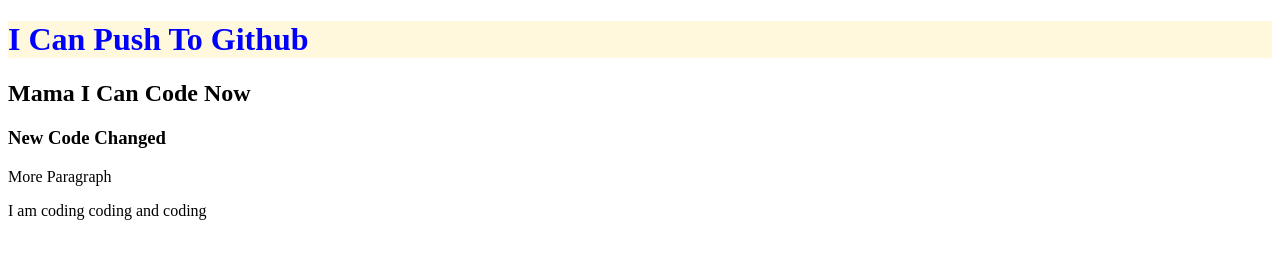
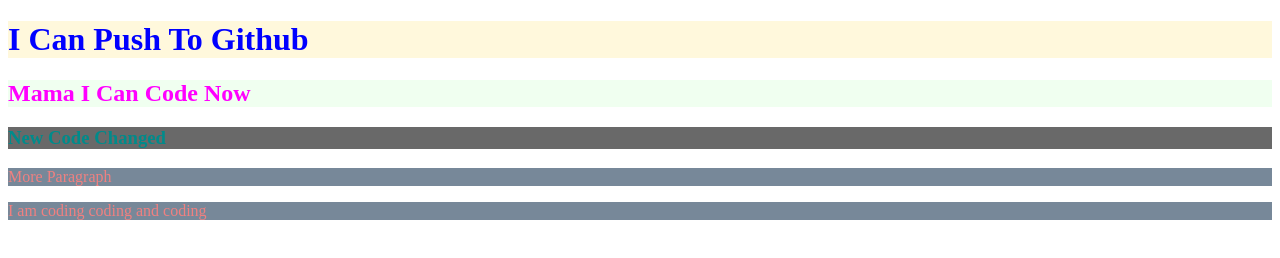
Before and after one commit to MafujulHaquePlabon/my-second-repo, a plain HTML site: page index.html in a window 1280 px wide. Drawn offline with Linux system fonts and the light colour scheme.

Commit message:
styles changed

```diff
--- a/style.css
+++ b/style.css
@@ -2,8 +2,16 @@ h1{
     color:blue;
     background-color: cornsilk;
 }
+h2{
+    color:fuchsia;
+    background-color: honeydew;
+}
 
 h3{
-    color:darkcyan
-    background-color:darksalmon;
+    color:darkcyan;
+    background-color: dimgray;
 }
+p{
+    color:lightcoral;
+    background-color: lightslategray;
+}
```
